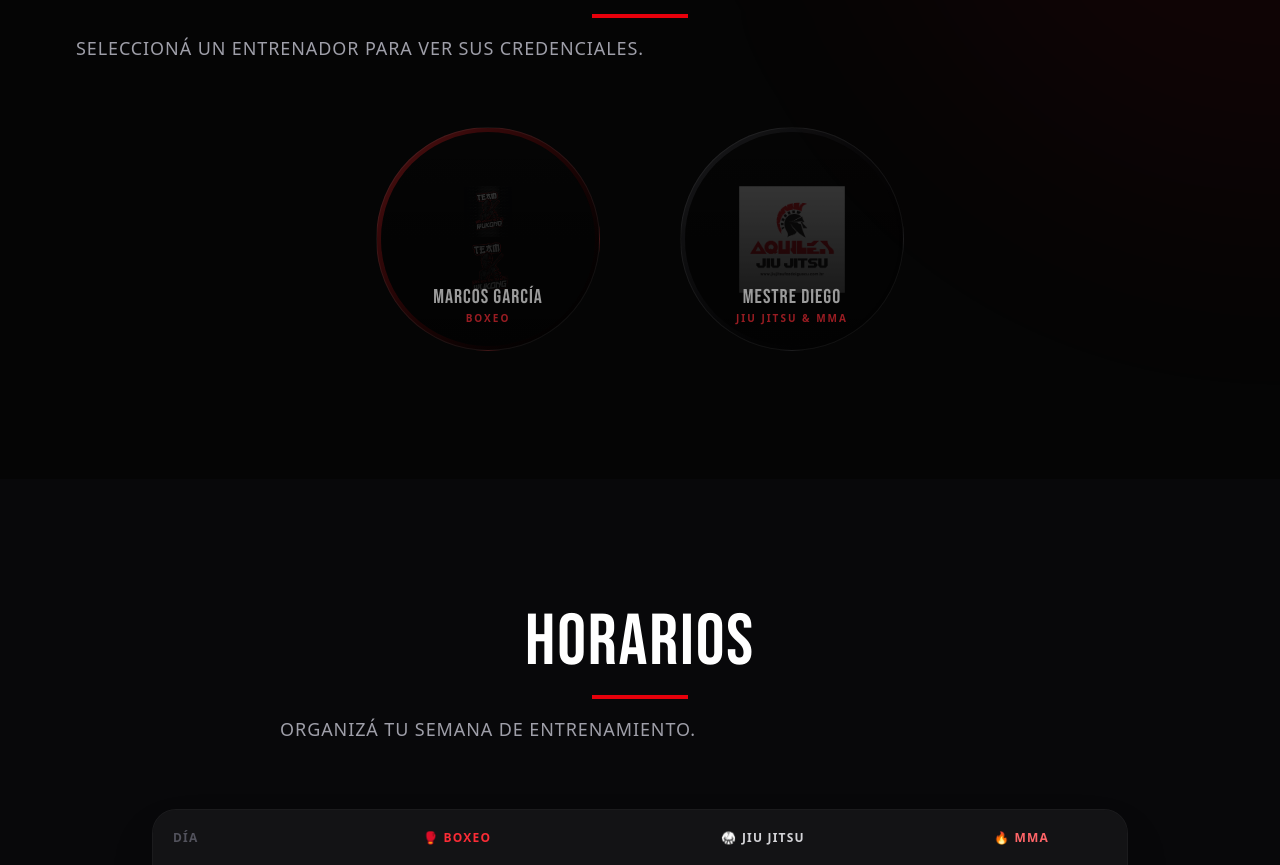
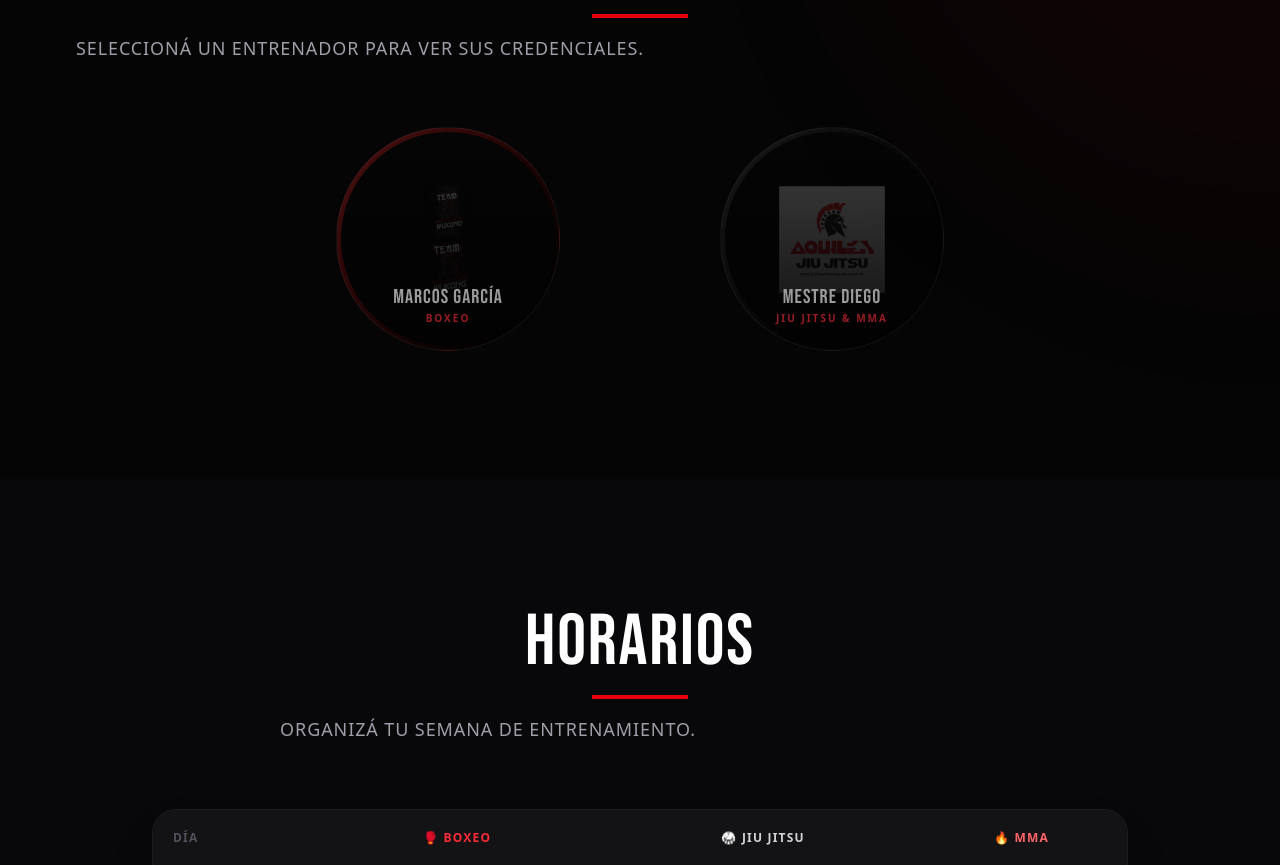
Before and after one commit to Mario4490/Wu-Kong-Pagina, a Next.js app: page / in a window 1280 px wide. Shown: the part 3160-4025 px from the top of the page. Built offline with nearby package versions, Linux system fonts and the light colour scheme.

Commit message:
fix: implement focus effect for coaches to prevent overlap and improve UX

```diff
--- a/src/app/page.tsx
+++ b/src/app/page.tsx
@@ -340,15 +340,17 @@ function Coaches() {
       <div className="max-w-7xl mx-auto px-6 relative z-10">
         <SectionHead title="Líderes de Disciplina" subtitle="Seleccioná un entrenador para ver sus credenciales." align="center" />
 
-        <div className="flex flex-col md:flex-row items-center justify-center gap-12 md:gap-20">
+        <div className="flex flex-col md:flex-row items-center justify-center gap-12 md:gap-40">
           {coaches.map((coach, i) => {
             const isActive = activeId === coach.id;
+            const isAnotherActive = activeId !== null && activeId !== coach.id;
+
             return (
-              <div key={coach.id} className={`reveal delay-${i + 1} relative cursor-pointer group`}
+              <div key={coach.id} className={`reveal delay-${i + 1} relative cursor-pointer group transition-all duration-500 ${isAnotherActive ? "opacity-40 scale-90" : "opacity-100 scale-100"}`}
                 onMouseEnter={() => setActiveId(coach.id)} onMouseLeave={() => setActiveId(null)}
                 onClick={() => setActiveId(isActive ? null : coach.id)}>
 
-                <div className={`w-40 h-40 sm:w-48 sm:h-48 md:w-56 md:h-56 rounded-full p-1 transition-all duration-500 ease-out ${isActive ? "scale-110 shadow-[0_0_60px_rgba(229,26,34,0.35)]" : "scale-100 opacity-60 hover:opacity-100"} bg-gradient-to-br ${coach.color} border border-white/10`}>
+                <div className={`w-40 h-40 sm:w-48 sm:h-48 md:w-56 md:h-56 rounded-full p-1 transition-all duration-500 ease-out ${isActive ? "scale-110 shadow-[0_0_60px_rgba(229,26,34,0.35)]" : "scale-100 opacity-60 group-hover:opacity-100"} bg-gradient-to-br ${coach.color} border border-white/10`}>
                   <div className="w-full h-full rounded-full overflow-hidden bg-[#050505] flex items-center justify-center relative">
                     {coach.img ? (
                       <Image src={coach.img} alt={coach.name} width={100} height={100} className="w-1/2 h-1/2 object-contain opacity-40 group-hover:opacity-100 transition-opacity duration-500" />
@@ -363,7 +365,7 @@ function Coaches() {
                   </div>
                 </div>
 
-                <div className={`absolute top-1/2 left-full ml-8 w-64 glass-card rounded-2xl p-5 transition-all duration-500 origin-left hidden md:block z-50 -translate-y-1/2 ${isActive ? "opacity-100 scale-100 translate-x-0" : "opacity-0 scale-90 -translate-x-4 pointer-events-none"}`}>
+                <div className={`absolute top-1/2 left-full ml-10 w-64 glass-card rounded-2xl p-5 transition-all duration-500 origin-left hidden md:block z-50 -translate-y-1/2 ${isActive ? "opacity-100 scale-100 translate-x-0" : "opacity-0 scale-90 -translate-x-4 pointer-events-none"}`}>
                   <h4 className="text-lg font-bebas text-white tracking-wide mb-1">{coach.role}</h4>
                   <p className="text-sm text-zinc-400 leading-relaxed mb-4">{coach.text}</p>
                   <div className="flex items-center gap-2">
```
